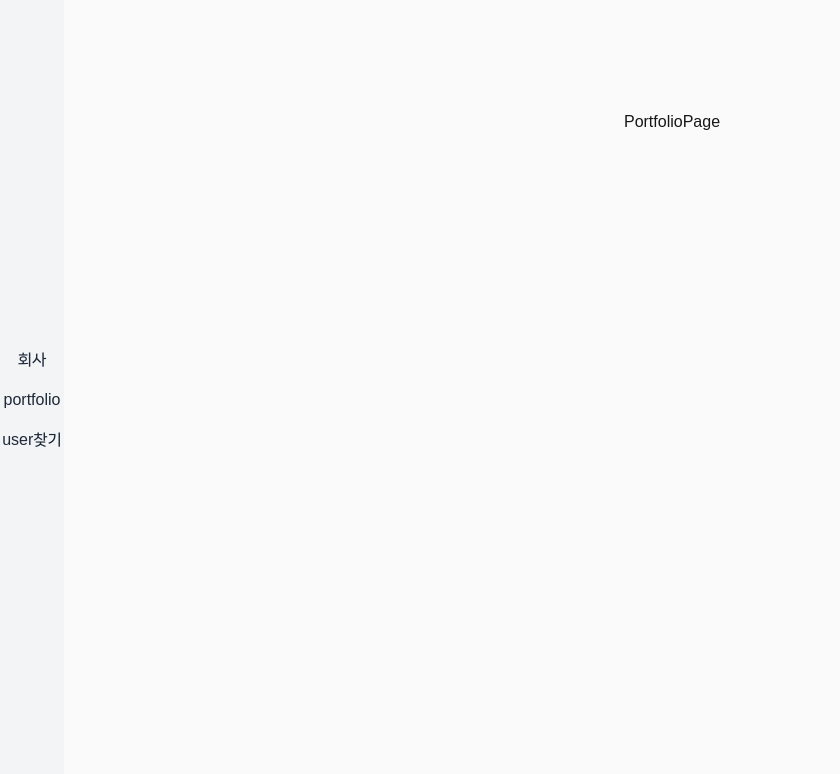
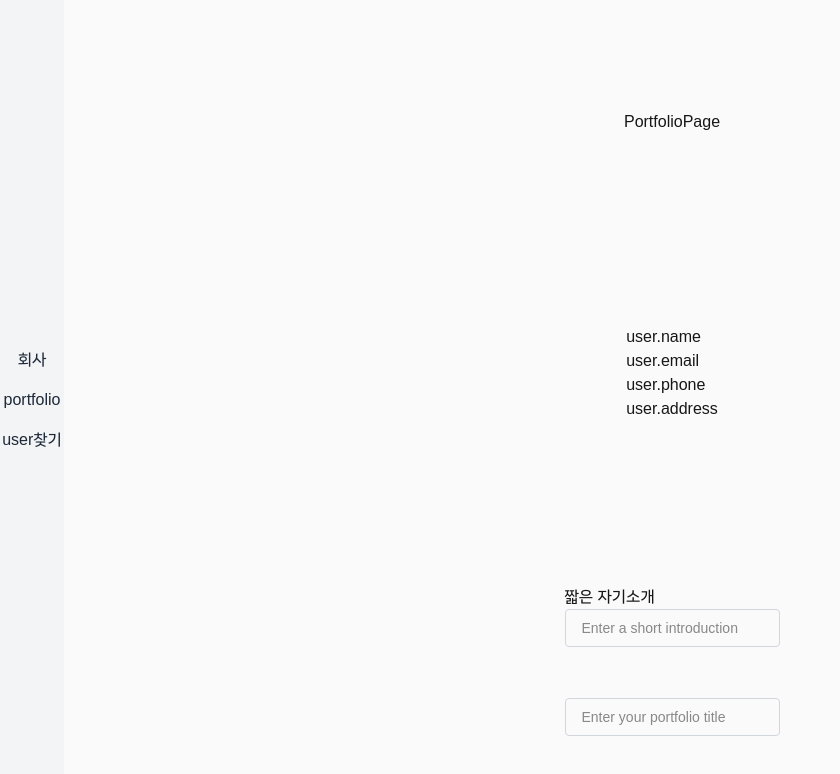
Before and after one commit to 25-BitByBit/Personal-folio-0.1, a Next.js app in the folder Frontend/personal-folio/: page /feature/portfolio in a window 1280 px wide. Shown: the top 774 px of the page, without its empty margins (0-840 px from the left). Built offline with nearby package versions, Linux system fonts and the light colour scheme; a web font is replaced by a local one.

Commit message:
feat: input page 구현 중(백업용 저장)

```diff
--- /dev/null
+++ b/Frontend/personal-folio/src/app/api/portfolio/route.ts
@@ -0,0 +1,7 @@
+export async function GET(request: Request) {
+
+  await new Promise((resolve) => setTimeout(resolve, 1000));
+  return new Response(JSON.stringify({ message: "Hello from the API!" }), {
+    headers: { "Content-Type": "application/json" },
+  });
+}
--- a/Frontend/personal-folio/src/app/feature/portfolio/page.tsx
+++ b/Frontend/personal-folio/src/app/feature/portfolio/page.tsx
@@ -1,7 +1,21 @@
+import Input from "@/components/input/Input";
+
 export default function PortfolioPage() {
   return (
     <div className="grid grid-rows-[20px_1fr_20px] items-center justify-items-center min-h-screen p-8 pb-20 gap-16 sm:p-20">
       <h1> PortfolioPage </h1>
+      {/* 유저 정보 페이지 */}
+      <div>
+        <p>user.name</p>
+        <p>user.email</p>
+        <p>user.phone</p>
+        <p>user.address</p>
+      </div>
+      <div>
+        <p>짧은 자기소개</p>
+        <Input placeholder="Enter a short introduction" />
+      </div>
+      <Input placeholder="Enter your portfolio title" />
     </div>
   );
 }
--- a/Frontend/personal-folio/src/components/input/Input.tsx
+++ b/Frontend/personal-folio/src/components/input/Input.tsx
@@ -19,7 +19,6 @@ export default function Input({
         type={type}
         id={id}
         placeholder={placeholder}
-        disabled={disabled}
         className={`w-full px-4 py-2 border border-gray-300 rounded text-sm focus:outline-none focus:ring-2 focus:ring-blue-500 ${className}`}
       />
     </div>
--- a/Frontend/personal-folio/src/type/input.ts
+++ b/Frontend/personal-folio/src/type/input.ts
@@ -7,4 +7,5 @@ export interface InputProps extends InputHTMLAttributes<HTMLInputElement> {
     className?: string;
     disabled?: boolean;
     label?: string;
+    id?: string;
 }
```
